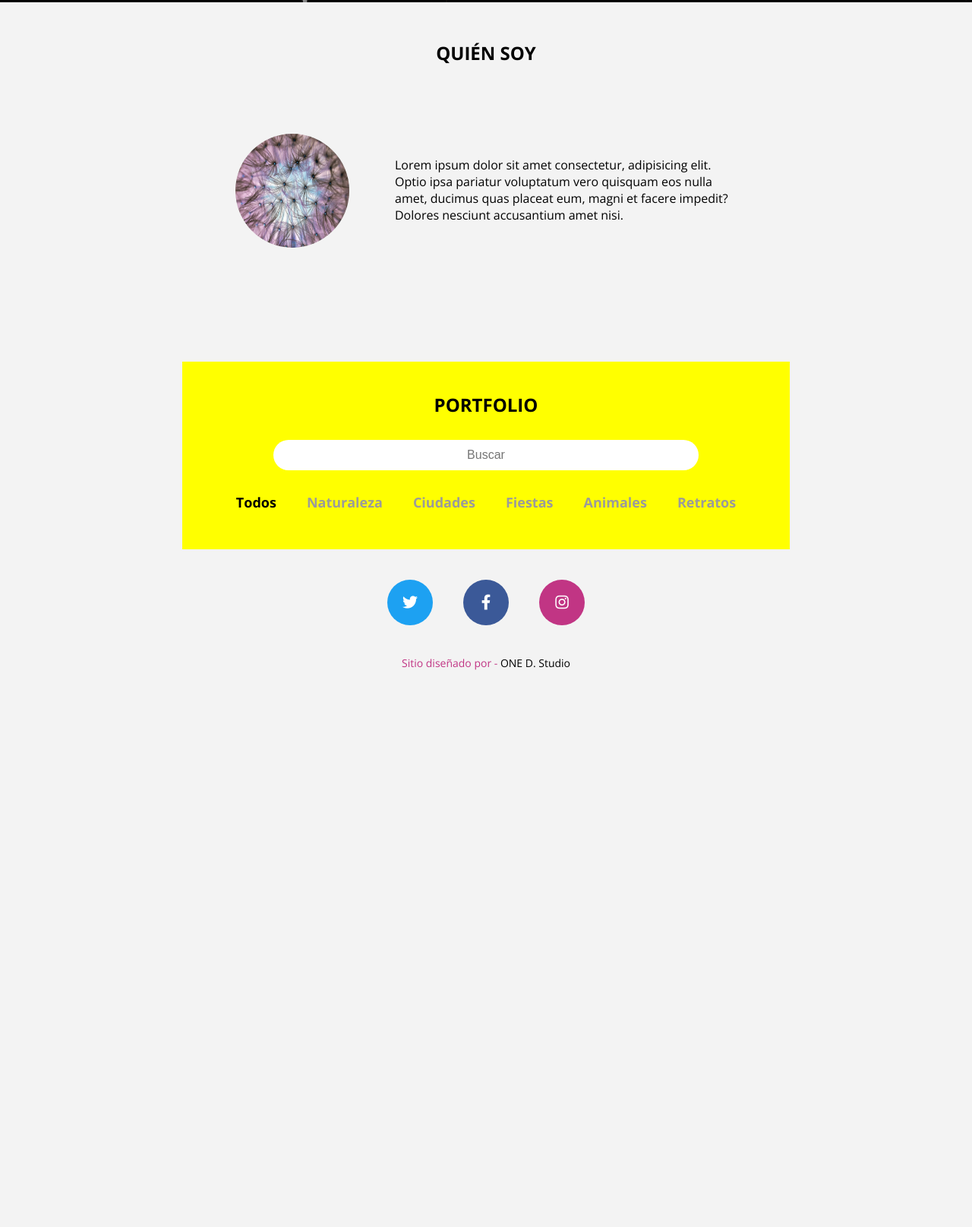
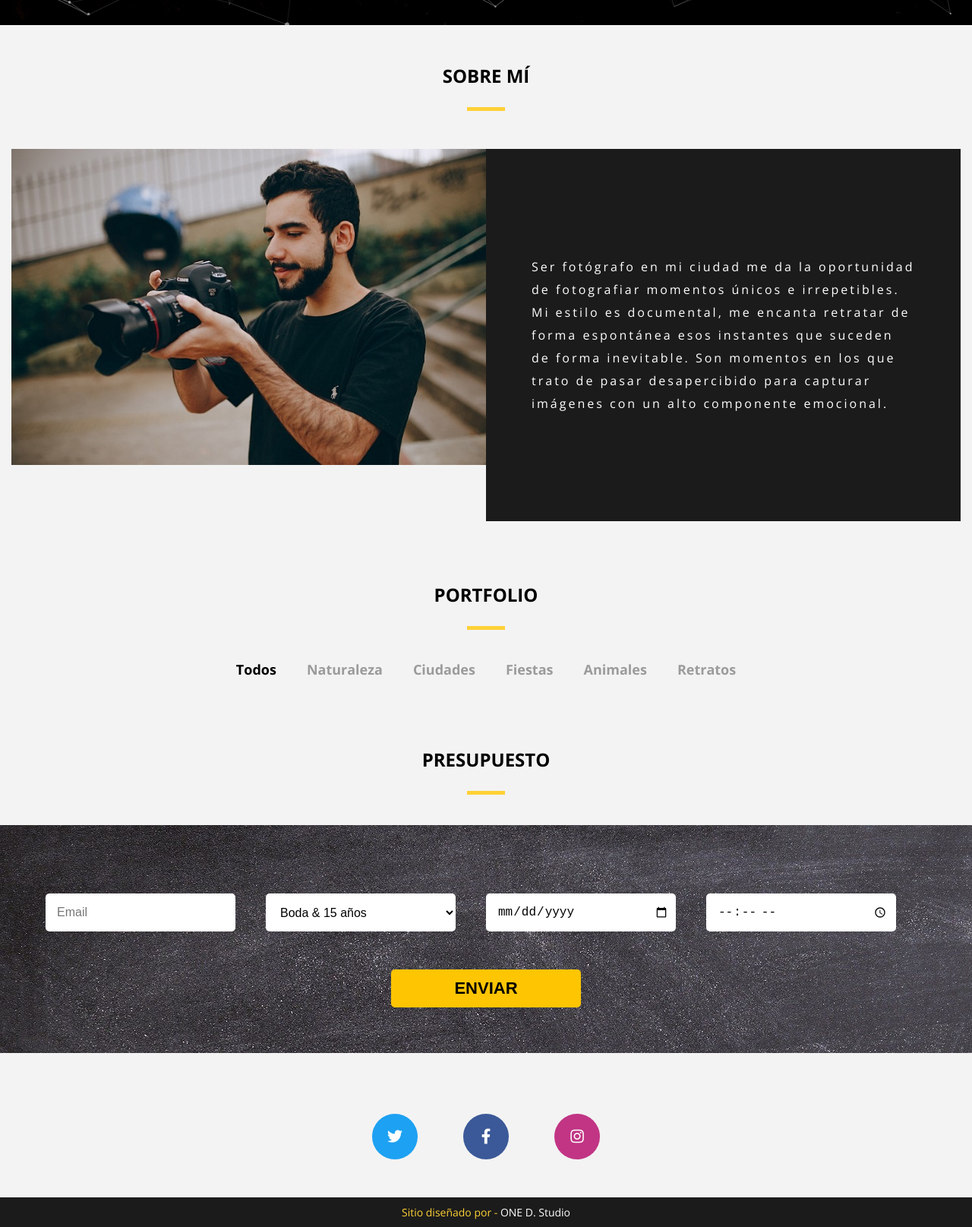
Before and after one commit to florenciaisagalindo/portfolio_fotografias, a plain HTML site: page index.html in a window 1280 px wide. Shown: the part 797-2412 px from the top of the page at 76% size. Before the commit the page ends 1719 px from the top, so only its background shows below. Drawn offline with nearby package versions, Linux system fonts and the light colour scheme; a script that the page names is missing.

Commit message:
form, estilos about y grales

```diff
--- a/css/estilo.css
+++ b/css/estilo.css
@@ -3,7 +3,16 @@
     padding: 0;
     box-sizing: border-box;
 }
-
+::selection {
+    background: #FED136;
+    text-shadow: none;
+}
+.span{
+    border-top: solid 5px #FED136;
+    width: 50px;
+    margin: auto auto;
+    margin-top: 25px;
+}
 body{
     background: #f3f3f3;
     font-family: 'Open Sans', sans-serif;
@@ -57,14 +66,16 @@ navbar.sticky .logo-navbar,
 navbar.sticky ul li a{
     color: #000;
 }
-
+navbar.display-none{
+    display: none;
+}
 a{
     text-decoration: none;
 }
 
 .contenedor{
-    width: 90%;
-    max-width: 800px; /*Aqui controlo el ancho del contenedor de las img, dsp cambiar si quiero tener 2 o 4*/
+    width: 100%;
+    max-width: 1000px; /*Aqui controlo el ancho del contenedor de las img, dsp cambiar si quiero tener 2 o 4*/
     margin: auto;
 }
 /*--------------------*/
@@ -72,7 +83,7 @@ a{
 /*--------------------*/
 #particles-js{
     width: 100%;
-    height: 800px;
+    height: 830px;
     background: url(../img/portada.jpg);
     background-blend-mode: soft-light;
     background-attachment: fixed;
@@ -99,7 +110,7 @@ a{
     font-size: 28px;
     color: #f3f3f3;
     font-weight: 100;
-    font-family: 'Bad Script', cursive;;
+    font-style: italic;
 
 }
 #particles-js .contenido .solicitar-presupuesto{
@@ -123,7 +134,6 @@ a{
 /*--------------------*/
 .about-title{
     text-align: center;
-    margin-bottom: 40px;
     padding-top: 50px;
 
 }
@@ -131,23 +141,31 @@ a{
     display: flex;
     justify-content: center;
     margin-top: 50px;
+    margin-left: 15px;
+    margin-right: 15px;
+
 }
 .about{
     display: flex;
     flex-direction: column;
     text-align: center;
-    margin-bottom: 30px ;
+    margin-bottom: 40px ;
 }
 .about .foto-perfil{
-    width: 150px;
-    height: 150px;
-    border-radius: 100%
+    width: 50%;
+    height: 50%;
+
+
+
 }
 .about .about-text{
-   width: 450px;
-   margin-left: 60px;
-   padding-top: 30px;
+   width: 50%;
+   padding: 140px 60px;
    text-align: start;
+   background: #1b1b1b;
+   color: #fff;
+   letter-spacing: 3px;
+   line-height: 30px;
 }
 
 
@@ -156,12 +174,13 @@ a{
 /*HEADER*/
 /*--------------------*/
 .contenedor{
-    background-color: yellow;
-    margin-top: 150px;
+    margin-top: 40px;
+
 }
 
 header{
     padding: 40px 0;
+
 }
 
 header .logo{
@@ -174,7 +193,7 @@ header .logo p{
 }
 
 header form{
-    width: 100%;
+    width: 800%;
     display: flex;
     justify-content: center;
     margin-bottom: 20px;
@@ -218,6 +237,7 @@ header .categorias a.activo {
     width: 100%;
     opacity: 0;
     transition: opacity 0.5s linear 1s;
+
 }
 .grid.imagenes-cargadas{
     opacity: 1;
@@ -293,6 +313,58 @@ header .categorias a.activo {
     top: -20px;
 }
 /*-------------------*/
+/*Formulario*/
+/*-------------------*/
+.title-form{
+    text-align: center;
+    margin-top: 40px;
+
+
+}
+.contenedor-form{
+    background: url(../img/presupuesto-img.jpg);
+    height: 300px;
+    margin-top: 40px;
+    margin-bottom: 30px;
+    display: flex;
+    flex-wrap: nowrap;
+    flex-direction: column;
+    align-items: center;
+    justify-content: center;
+
+}
+.form{
+    display: flex;
+    flex-direction: row;
+    justify-content: center;
+    width: 100%;
+    padding: 30px 30px;
+
+}
+.form .input{
+    width: 250px;
+    height: 50px;
+    margin-right: 40px;
+    border-radius: 5px;
+    background-color: #fff;
+    border: none;
+    padding-left: 15px;
+    padding-right: 9px;
+    font-size: 16px;
+
+}
+.contenedor-form .button-submit{
+    width: 250px;
+    height: 50px;
+    margin-top: 20px;
+    border-radius: 5px;
+    background-color: #FEC503;
+    border: none;
+    font-size: 22px;
+    font-weight: 700;
+
+}
+/*-------------------*/
 /*Footer*/
 /*-------------------*/
 
@@ -309,7 +381,7 @@ footer .redes-sociales a{
     height: 60px;
     background: #000;
     color: #fff;
-    margin: 20px;
+    margin: 30px;
     text-align: center;
     border-radius: 100px;
     transition: .3s ease all;
@@ -337,12 +409,14 @@ footer .contenedor-icono:hover a{
 }
 
 footer .creado-por{
-    margin-bottom: 40px;
+    background-color: #1b1b1b;
     text-align: center;
     font-size: 14px;
-    color: #c13584;
+    color: #FED136;
+    margin: auto auto;
+    padding: 10px 0;
 }
-footer .creado-por a {color: #000}
+footer .creado-por a {color: #fff}
 footer .creado-por a:hover {text-decoration: underline;}
 
 /*-------------------*/
--- a/index.html
+++ b/index.html
@@ -10,38 +10,44 @@
 </head>
 <body>
     <navbar class="">
-        <a href="" class="logo-navbar">Logo</a>
+        <a href="" class="logo-navbar">MS</a>
         <ul>
-            <li><a href="">Inicio</a></li>
-            <li><a href="">Sobre mi</a></li>
-            <li><a href="">Portfolio</a></li>
-            <li><a href="">Presupuesto</a></li>
-            <li><a href="">Contacto</a></li>
+            <li><a src="#">Inicio</a></li>
+            <li><a href="#about">Sobre mí</a></li>
+            <li><a href="#portfolio">Portfolio</a></li>
+            <li><a href="#presupuesto">Presupuesto</a></li>
+            <li><a href="#footer">Contacto</a></li>
         </ul>
     </navbar>
     <div id="particles-js">
         <div class="contenido">
-            <h1 class="bienvenidos">MATIAS SANCHEZ</h1>
+            <h1 class="bienvenidos">Mariano Soler</h1>
             <h2 class="subtitulo-contenido">Fotografía</h2>
-            <button class="solicitar-presupuesto">SOLICITAR PRESUPUESTO</button>
+            <a href="#presupuesto"><button class="solicitar-presupuesto">SOLICITAR PRESUPUESTO</button></a>
         </div>
     </div>
     <div class="about">
-        <h2 class="about-title"> QUIÉN SOY</h2>
+        <h2 class="about-title" id="about"> SOBRE MÍ</h2>
+        <div class="span"></div>
         <div class="about-content">
-            <img class="foto-perfil"src="./img/diente-de-leon.jpg">
-            <p class="about-text">Lorem ipsum dolor sit amet consectetur, adipisicing elit. Optio ipsa pariatur voluptatum vero quisquam eos nulla amet, ducimus quas placeat eum, magni et facere impedit? Dolores nesciunt accusantium amet nisi.</p>
+            <img class="foto-perfil" src="./img/fotografo-3.jpg">
+            <p class="about-text">Ser fotógrafo en mi ciudad me da la oportunidad de fotografiar momentos únicos e irrepetibles.
+
+                Mi estilo es documental, me encanta retratar de forma espontánea esos instantes que suceden de forma inevitable.
+
+                Son momentos en los que trato de pasar desapercibido para capturar imágenes con un alto componente emocional.</p>
         </div>
     </div>
 
-    <div class="contenedor">
+    <div class="contenedor" id="portfolio">
         <header>
-            <div class="logo">
+            <div class="logo" >
                 <h2>PORTFOLIO</h2>
+                <div class="span"></div>
             </div>
-            <form action="">
+          <!--  <form action="">
                 <input type="text" class="barra-busqueda" id="barra-busqueda" placeholder="Buscar">
-            </form>
+            </form> -->
             <div class="categorias" id="categorias">
                 <a href="#" class="activo">Todos</a>
                 <a href="#">Naturaleza</a>
@@ -111,6 +117,63 @@
                     <img src="img/mar3.jpg" alt="">
                 </div>
             </div>
+            <div class="item"
+            data-categoria="retratos"
+            data-etiquetas="retratos mujer"
+            data-descripccion="Retrato"
+            >
+                <div class="item-contenido">
+                    <img src="img/retrato-1.jpg" alt="">
+                </div>
+            </div>
+            <div class="item"
+            data-categoria="retratos"
+            data-etiquetas="retratos mujer"
+            data-descripccion="Retrato"
+            >
+                <div class="item-contenido">
+                    <img src="img/retrato-2.jpg" alt="">
+                </div>
+            </div>
+            <div class="item"
+            data-categoria="retratos"
+            data-etiquetas="retratos mujer"
+            data-descripccion="Retrato"
+            >
+                <div class="item-contenido">
+                    <img src="img/retrato-3.jpg" alt="">
+                </div>
+            </div>
+            <div class="item"
+            data-categoria="fiestas"
+            data-etiquetas="fiesta boda"
+            data-descripccion="Boda"
+            >
+                <div class="item-contenido">
+                    <img src="img/boda-1.jpg" alt="">
+                </div>
+            </div>
+            <div class="item"
+            data-categoria="fiestas"
+            data-etiquetas="fiesta boda"
+            data-descripccion="Boda"
+            >
+                <div class="item-contenido">
+                    <img src="img/boda-2.jpg" alt="">
+                </div>
+            </div>
+            <div class="item"
+            data-categoria="fiestas"
+            data-etiquetas="fiesta boda"
+            data-descripccion="Boda"
+            >
+                <div class="item-contenido">
+                    <img src="img/boda-3.jpg" alt="">
+                </div>
+            </div>
+
+
+
 
         </section>
         <section class="overlay" id="overlay">
@@ -121,7 +184,24 @@
             <p class="descripcion"></p>
         </section>
     </div>
-    <footer class="contenedor-footer">
+    <h2 class="title-form">PRESUPUESTO</h2>
+    <div class="span"></div>
+    <div class="contenedor-form" id="presupuesto">
+        <form class="form">
+            <input type="email" placeholder="Email" class="input"></input>
+            <select name="evento" class="input">
+                <option>Boda & 15 años</option>
+                <option>Eventos</option>
+                <option>Book personal</option>
+                <option>Campaña</option>
+                <option>Otro</option>
+            </select>
+            <input type="date"class="input"></input>
+            <input type="time"class="input"></input>
+        </form>
+        <button type="submit" class="button-submit">ENVIAR</button>
+    </div>
+    <footer class="contenedor-footer" id="footer">
         <div class="redes-sociales">
             <div class="contenedor-icono">
                 <a href="https://twitter.com/" target="_blank" rel="noopener noreferrer" class="twitter">
--- a/js/main.js
+++ b/js/main.js
@@ -1,8 +1,11 @@
+//EFECTO DEL NAVBAR
+var navbar = document.querySelector("navbar");
 window.addEventListener("scroll", function(){
-    var navbar = document.querySelector("navbar");
     navbar.classList.toggle("sticky", window.scrollY >0)
 })
-
+window.addEventListener("scroll", function(){
+    navbar.classList.toggle("display-none", window.scrollY >300)
+})
 const grid = new Muuri('.grid',{
     layout:{
         rounding: false
```
Also changed, not shown: img/boda-1.jpg (added), img/boda-2.jpg (added), img/boda-3.jpg (added), img/fotografo-2.jpg (added), img/fotografo-3.jpg (added), img/fotografo.jpg (added), img/presupuesto-img.jpg (added), img/presupuesto.jpg (added), img/retrato-1.jpg (added), img/retrato-2.jpg (added), img/retrato-3.jpg (added), 1 other file.
